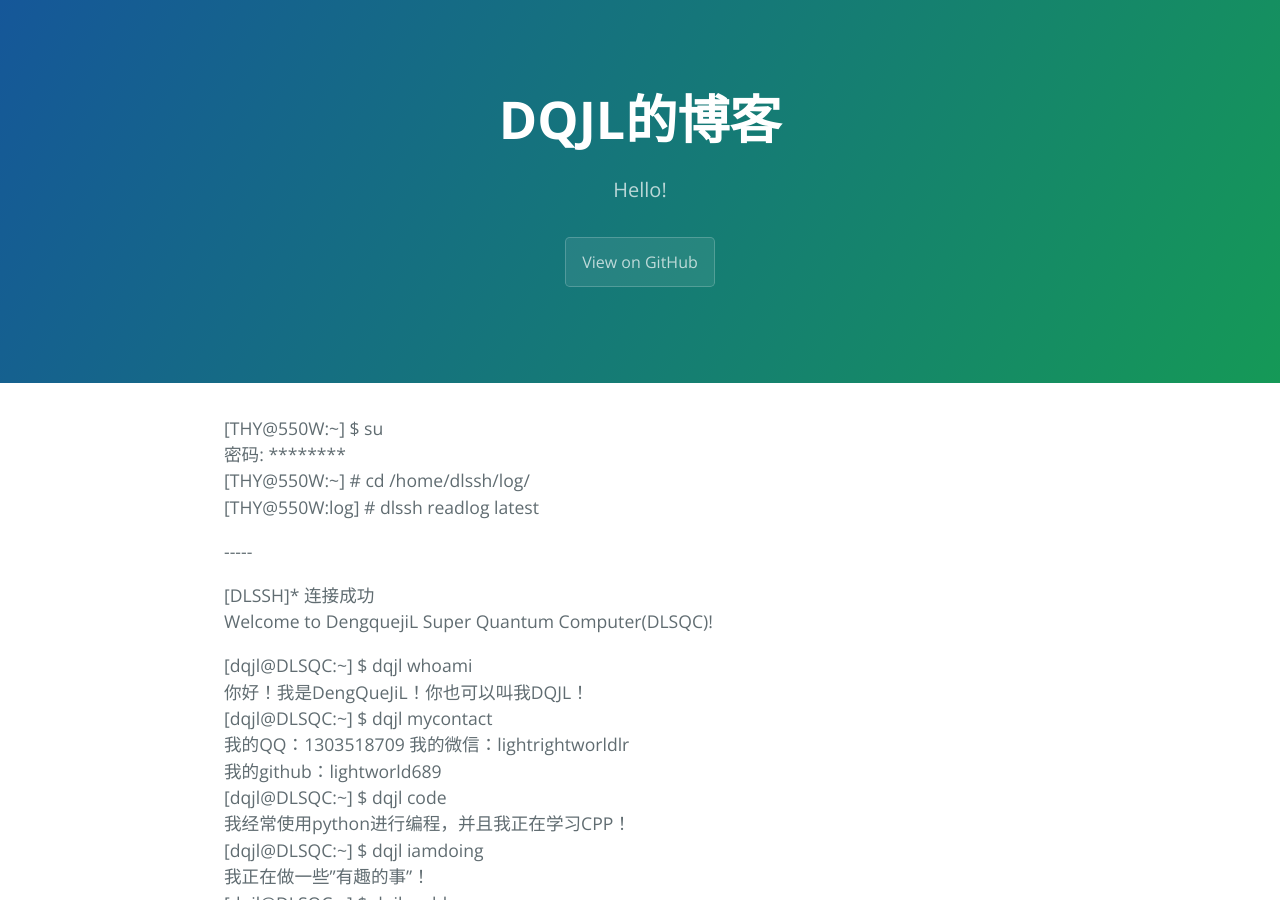
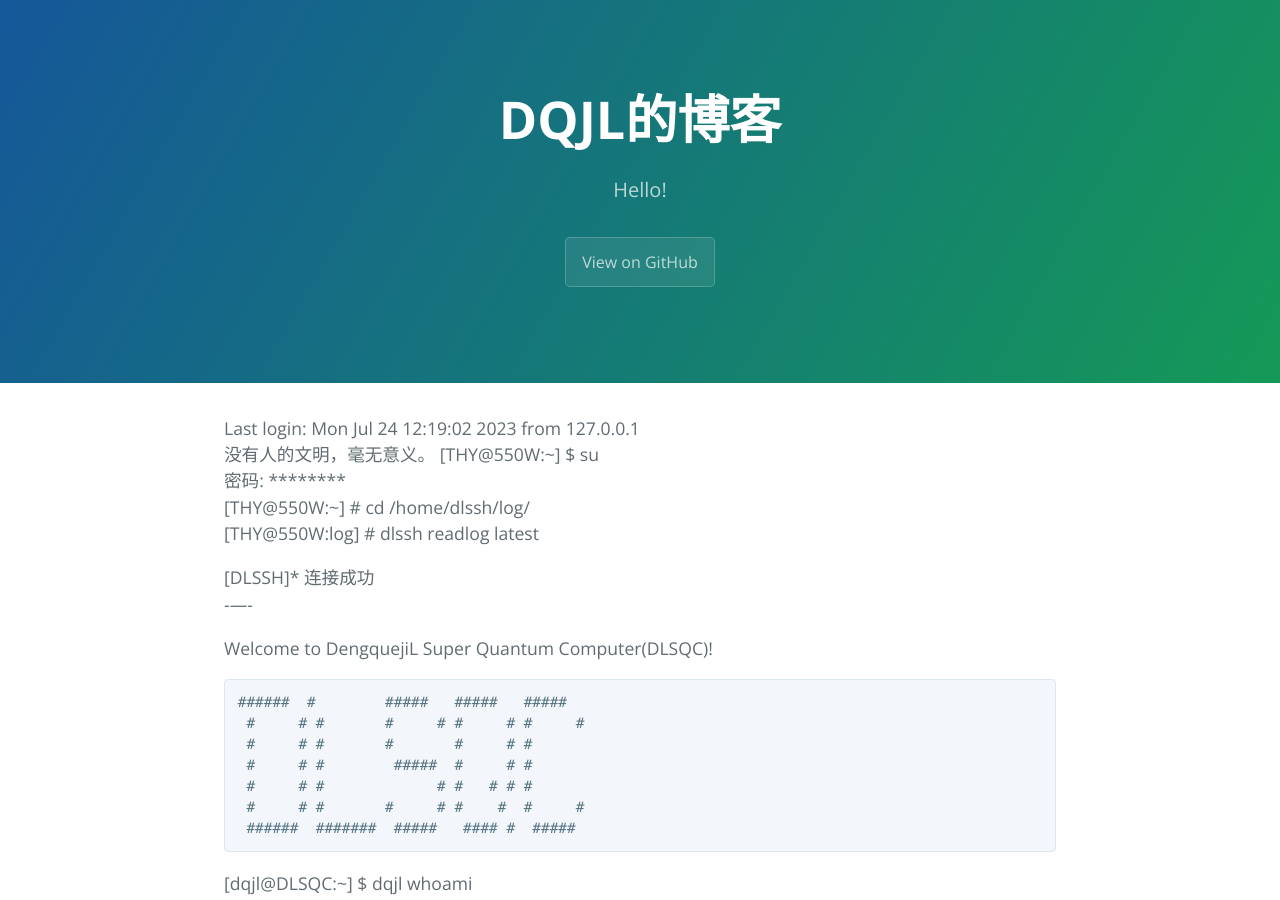
Before and after one commit to lightworld689/lightworld689.github.io_old, a Jekyll site: the page built from index.md, in a window 1280 px wide and 900 px high. Built offline with Jekyll 4.4.1, drawn with Linux system fonts in a browser that asks for light colours; our own code applies the rules of GitHub Pages for plain Markdown files.

Commit message:
Update index.md

````diff
--- a/index.md
+++ b/index.md
@@ -1,13 +1,23 @@
+Last login: Mon Jul 24 12:19:02 2023 from 127.0.0.1
+没有人的文明，毫无意义。
 \[THY@550W\:\~\] \$ su
 密码: \*\*\*\*\*\*\*\*
 \[THY@550W\:\~\] \# cd /home/dlssh/log/
 \[THY@550W\:log\] \# dlssh readlog latest
 
-\-\-\-\-\-
+\[DLSSH\]\* 连接成功
+\-----
 
-\[DLSSH\]\* 连接成功
 Welcome to DengquejiL Super Quantum Computer\(DLSQC\)!
-
+```
+######  #        #####   #####   #####
+ #     # #       #     # #     # #     #
+ #     # #       #       #     # #
+ #     # #        #####  #     # #
+ #     # #             # #   # # #
+ #     # #       #     # #    #  #     #
+ ######  #######  #####   #### #  #####
+```
 \[dqjl@DLSQC\:\~\] \$ dqjl whoami
 你好！我是DengQueJiL！你也可以叫我DQJL！
 \[dqjl@DLSQC\:\~\] \$ dqjl mycontact
````
